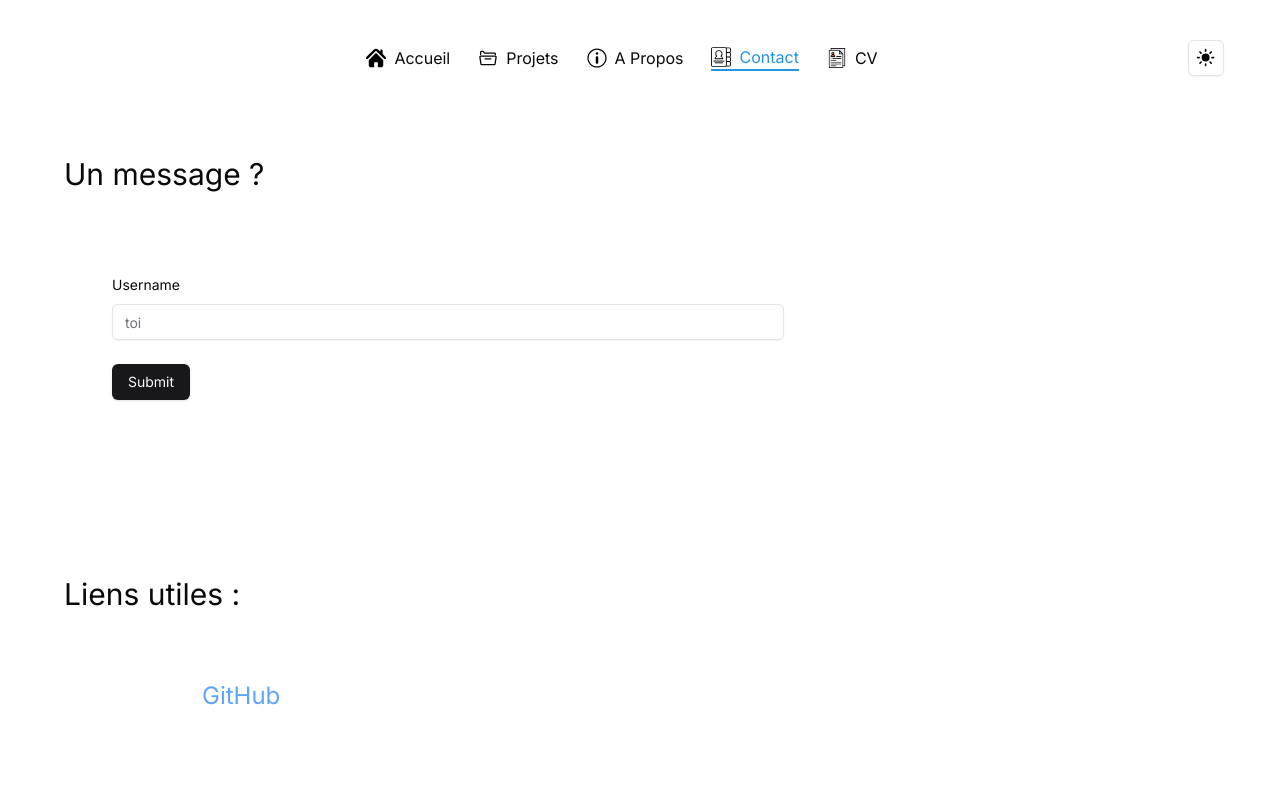
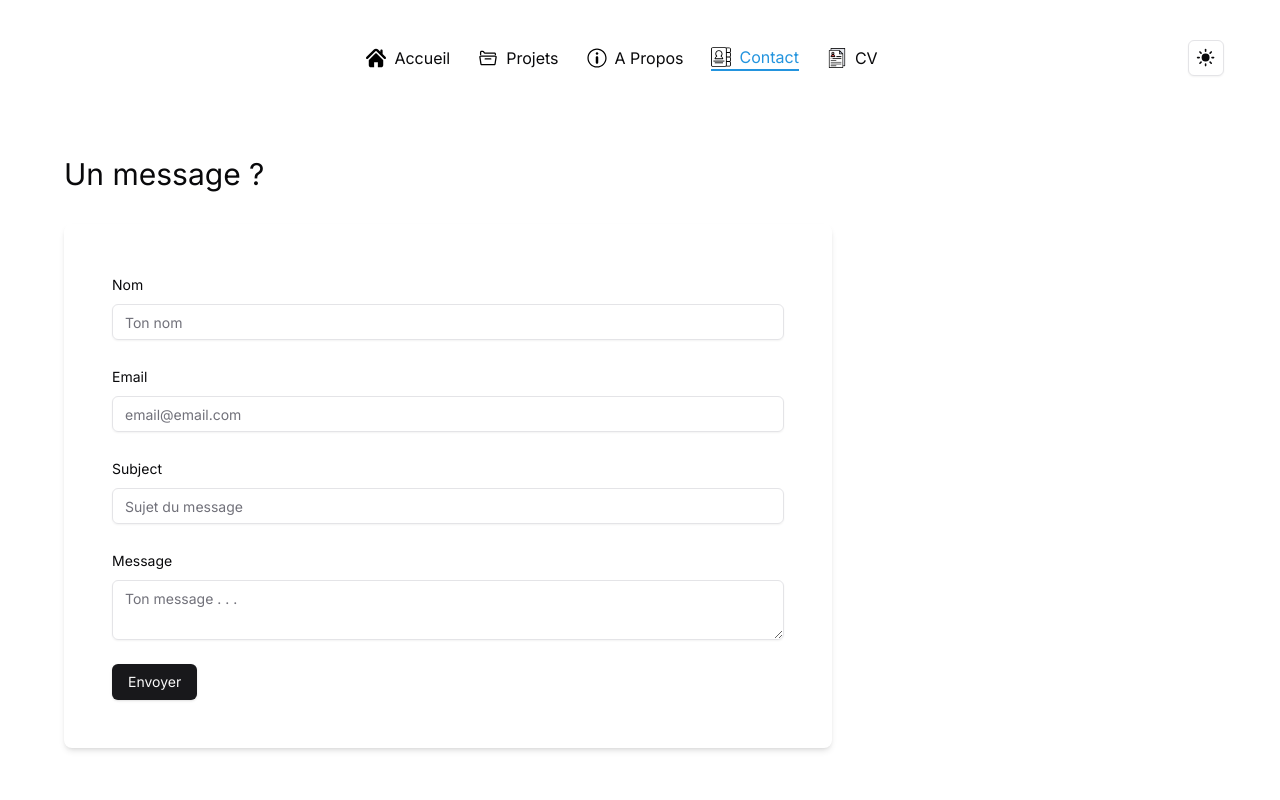
Before and after one commit to PotlaETU/portfolio, a Next.js app: page /contact in a window 1280 px wide. Shown: the top 800 px of the page. Built offline with nearby package versions, Linux system fonts and the light colour scheme.

Commit message:
feat: finish contact form

```diff
--- a/app/contact/page.tsx
+++ b/app/contact/page.tsx
@@ -3,76 +3,165 @@
 import {zodResolver} from "@hookform/resolvers/zod"
 import {useForm} from "react-hook-form"
 import {z} from "zod"
-
-import {toast} from "@/hooks/use-toast";
 import {Button} from "@/components/ui/button"
-import {Form, FormControl, FormField, FormItem, FormLabel, FormMessage,} from "@/components/ui/form"
-
+import {Form, FormControl, FormField, FormItem, FormLabel, FormMessage} from "@/components/ui/form"
 import {Input} from "@/components/ui/input"
-import {getLinks} from "@/datas/links";
-import Image from "next/image";
+import {Textarea} from "@/components/ui/textarea"
+import {getLinks} from "@/datas/links"
+import Image from "next/image"
+import emailjs from '@emailjs/browser';
+import {useState} from "react";
 
 const FormSchema = z.object({
-    username: z.string().min(2, {
-        message: "Username must be at least 2 characters.",
+    name: z.string().min(2, {
+        message: "Le nom doit contenir au moins 2 caractères.",
+    }),
+    email: z.string().email({
+        message: "L'email n'est pas valide.",
+    }),
+    subject: z.string().min(2, {
+        message: "Le sujet doit contenir au moins 2 caractères.",
+    }),
+    message: z.string().min(10, {
+        message: "Le message doit contenir au moins 10 caractères.",
     }),
 })
 
 
 export default function Page() {
+    const [loading, setLoading] = useState(false);
+    const [error, setError] = useState(false);
+    const [success, setSuccess] = useState(false);
+    const links = getLinks();
+
     const form = useForm<z.infer<typeof FormSchema>>({
         resolver: zodResolver(FormSchema),
         defaultValues: {
-            username: "",
+            name: "",
+            email: "",
+            subject: "",
+            message: "",
         },
     })
 
-    const links = getLinks();
-
     function onSubmit(data: z.infer<typeof FormSchema>) {
-        toast({
-            title: "You submitted the following values:",
-            description: (
-                <pre className="mt-2 w-[340px] rounded-md bg-slate-950 p-4">
-          <code className="text-white">{JSON.stringify(data, null, 2)}</code>
-        </pre>
-            ),
+        setLoading(true)
+        console.log(data)
+        emailjs.send(
+            'service_jbsrx8t',
+            'template_2wx9hct',
+            form.getValues(),
+            {publicKey: 'lOg8roE8f-2e-UJVP'}
+        ).then(() => {
+            setLoading(false)
+            setError(false)
+            setSuccess(true)
+            form.reset()
+        }, (error) => {
+            setError(true)
+            setLoading(false)
+            setSuccess(false)
+            console.error(error);
         })
     }
 
     return (
         <>
             <div className="container mx-auto px-6 pt-10 pb-12 min-h-screen">
-                <h1 className="text-3xl ">Un message ?</h1>
+                <h1 className="text-3xl">Un message ?</h1>
                 <Form {...form}>
-                    <form onSubmit={form.handleSubmit(onSubmit)} className="w-2/3 space-y-6 mt-8 p-12">
+                    <form
+                        onSubmit={form.handleSubmit(onSubmit)}
+                        className="w-2/3 space-y-6 mt-8 p-12 rounded-lg shadow-md"
+                    >
+                        {success && (
+                            <div role="alert" className="alert alert-success">
+                                <svg
+                                    xmlns="http://www.w3.org/2000/svg"
+                                    className="h-6 w-6 shrink-0 stroke-current"
+                                    fill="none"
+                                    viewBox="0 0 24 24"
+                                >
+                                    <path
+                                        strokeLinecap="round"
+                                        strokeLinejoin="round"
+                                        strokeWidth="2"
+                                        d="M9 12l2 2 4-4m6 2a9 9 0 11-18 0 9 9 0 0118 0z"
+                                    />
+                                </svg>
+                                <span>Votre message a bien été envoyé. Merci!</span>
+                            </div>
+                        )}
                         <FormField
                             control={form.control}
-                            name="username"
+                            name="name"
                             render={({field}) => (
                                 <FormItem>
-                                    <FormLabel>Username</FormLabel>
+                                    <FormLabel>Nom</FormLabel>
                                     <FormControl>
-                                        <Input placeholder="toi" {...field} />
+                                        <Input placeholder="Ton nom" {...field} />
                                     </FormControl>
                                     <FormMessage/>
                                 </FormItem>
-                            )}/>
-                        <Button type="submit">Submit</Button>
+                            )}
+                        />
+                        <FormField
+                            control={form.control}
+                            name="email"
+                            render={({field}) => (
+                                <FormItem>
+                                    <FormLabel>Email</FormLabel>
+                                    <FormControl>
+                                        <Input type="email" placeholder="email@email.com" {...field} />
+                                    </FormControl>
+                                    <FormMessage/>
+                                </FormItem>
+                            )}
+                        />
+                        <FormField
+                            control={form.control}
+                            name="subject"
+                            render={({field}) => (
+                                <FormItem>
+                                    <FormLabel>Subject</FormLabel>
+                                    <FormControl>
+                                        <Input placeholder="Sujet du message" {...field} />
+                                    </FormControl>
+                                    <FormMessage/>
+                                </FormItem>
+                            )}
+                        />
+                        <FormField
+                            control={form.control}
+                            name="message"
+                            render={({field}) => (
+                                <FormItem>
+                                    <FormLabel>Message</FormLabel>
+                                    <FormControl>
+                                        <Textarea placeholder="Ton message . . ." {...field} />
+                                    </FormControl>
+                                    <FormMessage/>
+                                </FormItem>
+                            )}
+                        />
+                        {loading && (
+                            <span className="loading loading-spinner loading-md"></span>
+                        ) || <Button type="submit">Envoyer</Button>}
                     </form>
+                    {error && <p className="text-red-500">Une erreur est survenue, veuillez réessayer plus tard.</p>}
                 </Form>
                 <div className="mt-32">
                     <h1 className="text-3xl">Liens utiles :</h1>
                     {links.map((link, key) => (
-                            <>
                         <div className="flex p-12" key={key}>
-                                    <Image src={link.icon}
+                            <Image
+                                src={link.icon}
                                 width={70}
                                 height={70}
                                 className={"inline-block"}
-                                           alt={link.name}/>
+                                alt={link.name}
+                            />
                             <a
-                                        key={link.name}
                                 href={link.url}
                                 target="_blank"
                                 rel="noopener noreferrer"
@@ -81,9 +170,7 @@ export default function Page() {
                                 {link.name}
                             </a>
                         </div>
-                            </>
-                        )
-                    )}
+                    ))}
                 </div>
             </div>
         </>
```
Lines whose indentation alone changed are shown as unchanged.
